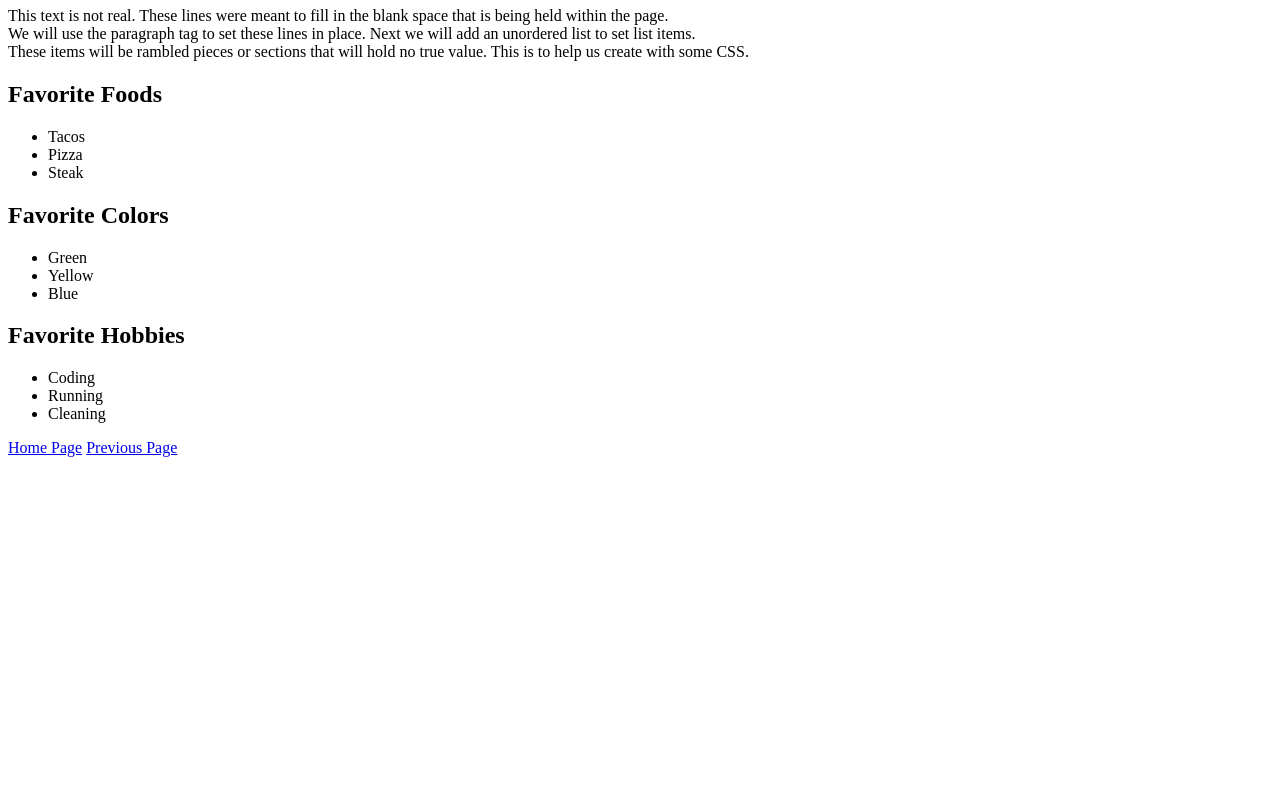
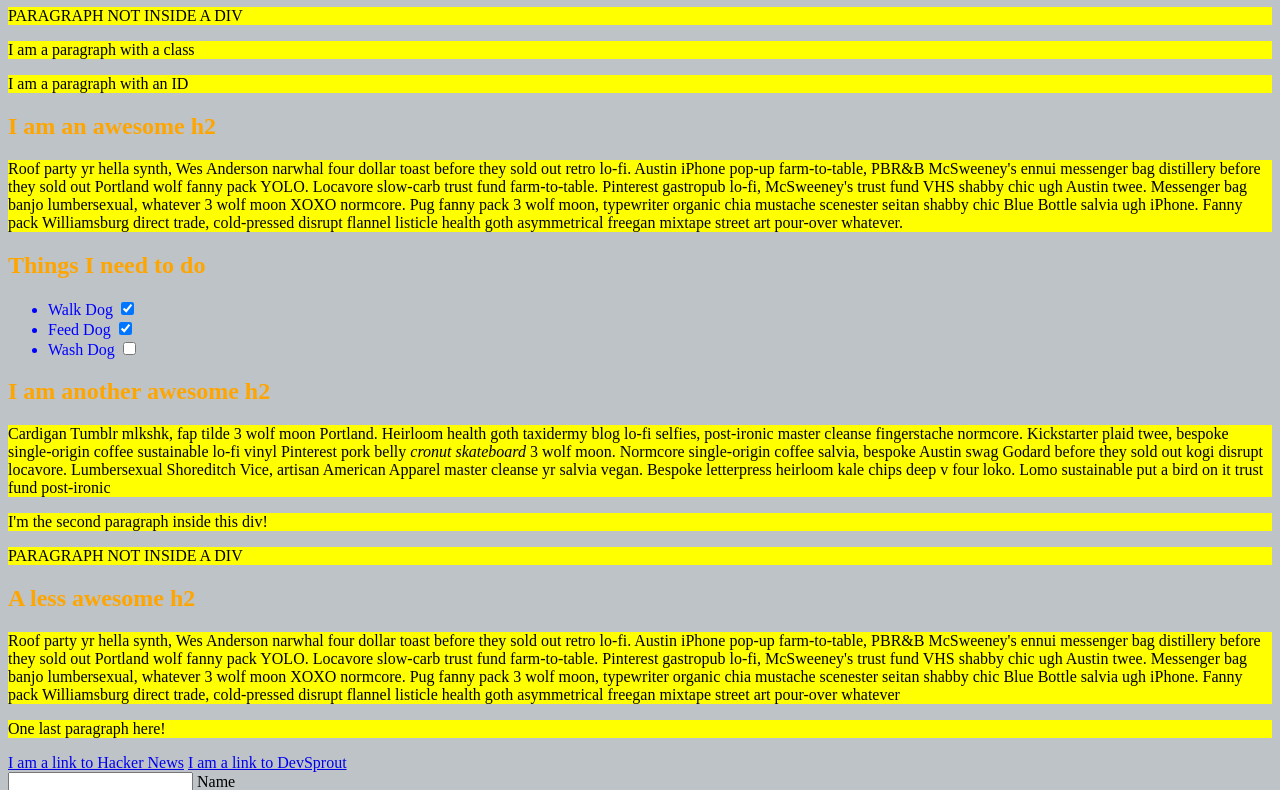
Before and after one commit to jacurtis813/second-lesson, a plain HTML site: page index3.html in a window 1280 px wide. Shown: the part 73-863 px from the top of the page. Before the commit the page ends 800 px from the top, so only its background shows below. Drawn offline with Linux system fonts and the light colour scheme.

Commit message:
Begin the CSS challenge.

```diff
--- a/assets/css/style3.css
+++ b/assets/css/style3.css
@@ -0,0 +1,73 @@
+/* Style the HTML elements according to the following instructions.
+DO NOT ALTER THE EXISTING HTML TO DO THIS.  WRITE ONLY CSS!
+
+/* Give the <body> element a background of #bdc3c7*/
+body {
+    background-color: #bdc3c7;
+}
+
+/* Make the <h1> element #9b59b6*/
+h1 {
+    color: #9b59b6;
+}
+
+
+/* Make all <h2> elements orange */
+h2 {
+    color: orange;
+}
+
+
+/* Make all <li> elements blue(pick your own hexadecimal blue)*/
+li {
+    color: blue;
+}
+
+
+/*Change the background on every paragraph to be yellow*/
+p {
+    background-color: yellow;
+}
+
+
+/*Make all inputs have a 3px red border*/
+
+
+/* Give everything with the class 'hello' a white background*/
+
+
+/* Give the element with id 'special' a 2px solid blue border(pick your own rgb blue)*/
+
+
+/*Make all the <p>'s that are nested inside of divs 25px font(font-size: 25px)*/
+
+
+/*Make only inputs with type 'text' have a gray background*/
+
+
+/* Give both <p>'s inside the 3rd <div> a pink background*/
+
+
+/* Give the 2nd <p> inside the 3rd <div> a 5px white border*/
+
+
+/* Make the <em> in the 3rd <div> element white and 20px font(font-size:20px)*/
+
+
+
+/*BONUS CHALLENGES*/
+/*You may need to research some other selectors and properties*/
+
+/*Make all "checked" checkboxes have a left margin of 50px(margin-left: 50px)*/
+
+
+/* Make the <label> elements all UPPERCASE without changing the HTML(definitely look this one up*/
+
+
+/*Make the first letter of the element with id 'special' green and 100px font size(font-size: 100)*/
+
+
+/*Make the <h1> element's color change to blue when hovered over */
+
+
+/*Make the <a> element's that have been visited gray */
--- a/index3.html
+++ b/index3.html
@@ -2,50 +2,86 @@
 <html>
 
 <head>
-    <title>About Me</title>
+    <meta charset="UTF-8">
+    <title>Selectors Exercise</title>
     <link rel="stylesheet" type="text/css" href="./assets/css/style3.css">
 </head>
 
 <body>
-    <h1>This is the 3rd page!</h1>
+    <h1>Selectors Exercise</h1>
 
-    <!-- Paragraph start-->
-    <p>This text is not real. These lines were meant to fill in the blank space that is being held within the page.</br>
-        We will use the paragraph tag to set these lines in place. Next we will add an unordered list to set list
-        items.</br>
-        These items will be rambled pieces or sections that will hold no true value. This is to help us create with some
-        CSS.
-    </p>
+    <p>PARAGRAPH NOT INSIDE A DIV</p>
 
-    <!-- List number 1 -->
-    <h2>Favorite Foods</h2>
+    <div>
+        <p class="hello">I am a paragraph with a class</p>
+        <p id="special">I am a paragraph with an ID</p>
 
-    <ul>
-        <li>Tacos</li>
-        <li>Pizza</li>
-        <li>Steak</li>
-    </ul>
+        <h2>I am an awesome h2</h2>
 
-    <!-- List number 2 -->
-    <h2>Favorite Colors</h2>
 
-    <ul>
-        <li>Green</li>
-        <li>Yellow</li>
-        <li>Blue</li>
-    </ul>
+        <p>Roof party yr hella synth, Wes Anderson narwhal four dollar toast before they sold out retro lo-fi. Austin
+            iPhone pop-up farm-to-table, PBR&B McSweeney's ennui messenger bag distillery before they sold out Portland
+            wolf fanny pack YOLO. Locavore slow-carb trust fund farm-to-table. Pinterest gastropub lo-fi, McSweeney's
+            trust fund VHS shabby chic ugh Austin twee. Messenger bag banjo lumbersexual, whatever 3 wolf moon XOXO
+            normcore. Pug fanny pack 3 wolf moon, typewriter organic chia mustache scenester seitan shabby chic Blue
+            Bottle salvia ugh iPhone. Fanny pack Williamsburg direct trade, cold-pressed disrupt flannel listicle health
+            goth asymmetrical freegan mixtape street art pour-over whatever.</p>
 
-    <!-- List number 3 -->
-    <h2>Favorite Hobbies</h2>
+    </div>
 
-    <ul>
-        <li>Coding</li>
-        <li>Running</li>
-        <li>Cleaning</li>
-    </ul>
+    <div>
+        <h2>Things I need to do</h2>
+
+        <ul>
+            <li>Walk Dog <input type="checkbox" checked> </li>
+            <li>Feed Dog <input type="checkbox" checked> </li>
+            <li>Wash Dog <input type="checkbox"></li>
+        </ul>
+    </div>
+
+    <div>
+        <h2>I am another awesome h2</h2>
+
+        <p>Cardigan Tumblr mlkshk, fap tilde 3 wolf moon Portland. Heirloom health goth taxidermy blog lo-fi selfies,
+            post-ironic master cleanse fingerstache normcore. Kickstarter plaid twee, bespoke single-origin coffee
+            sustainable lo-fi vinyl Pinterest pork belly <em>cronut skateboard</em> 3 wolf moon. Normcore single-origin
+            coffee salvia, bespoke Austin swag Godard before they sold out kogi disrupt locavore. Lumbersexual
+            Shoreditch Vice, artisan American Apparel master cleanse yr salvia vegan. Bespoke letterpress heirloom kale
+            chips deep v four loko. Lomo sustainable put a bird on it trust fund post-ironic</p>
+
+        <p>I'm the second paragraph inside this div!</p>
+    </div>
+
+    <p>PARAGRAPH NOT INSIDE A DIV</p>
+
+
+    <div>
+        <h2>A less awesome h2</h2>
+
+        <p>Roof party yr hella synth, Wes Anderson narwhal four dollar toast before they sold out retro lo-fi. Austin
+            iPhone pop-up farm-to-table, PBR&B McSweeney's ennui messenger bag distillery before they sold out Portland
+            wolf fanny pack YOLO. Locavore slow-carb trust fund farm-to-table. Pinterest gastropub lo-fi, McSweeney's
+            trust fund VHS shabby chic ugh Austin twee. Messenger bag banjo lumbersexual, whatever 3 wolf moon XOXO
+            normcore. Pug fanny pack 3 wolf moon, typewriter organic chia mustache scenester seitan shabby chic Blue
+            Bottle salvia ugh iPhone. Fanny pack Williamsburg direct trade, cold-pressed disrupt flannel listicle health
+            goth asymmetrical freegan mixtape street art pour-over whatever</p>
+
+        <p>One last paragraph here!</p>
+
+        <a href="https://news.ycombinator.com/">I am a link to Hacker News</a>
+        <a href="https://www.devsprout.io">I am a link to DevSprout</a>
+        <br>
+
+        <input type="text" name="name" /><label> Name</label><br />
+        <input type="password" name="password" /><label> Password</label><br />
+
+    </div>
+
+    <p>PARAGRAPH NOT INSIDE A DIV</p>
 
     <a href="index.html">Home Page</a>
     <a href="index2.html">Previous Page</a>
+
 </body>
 
 </html>
```
